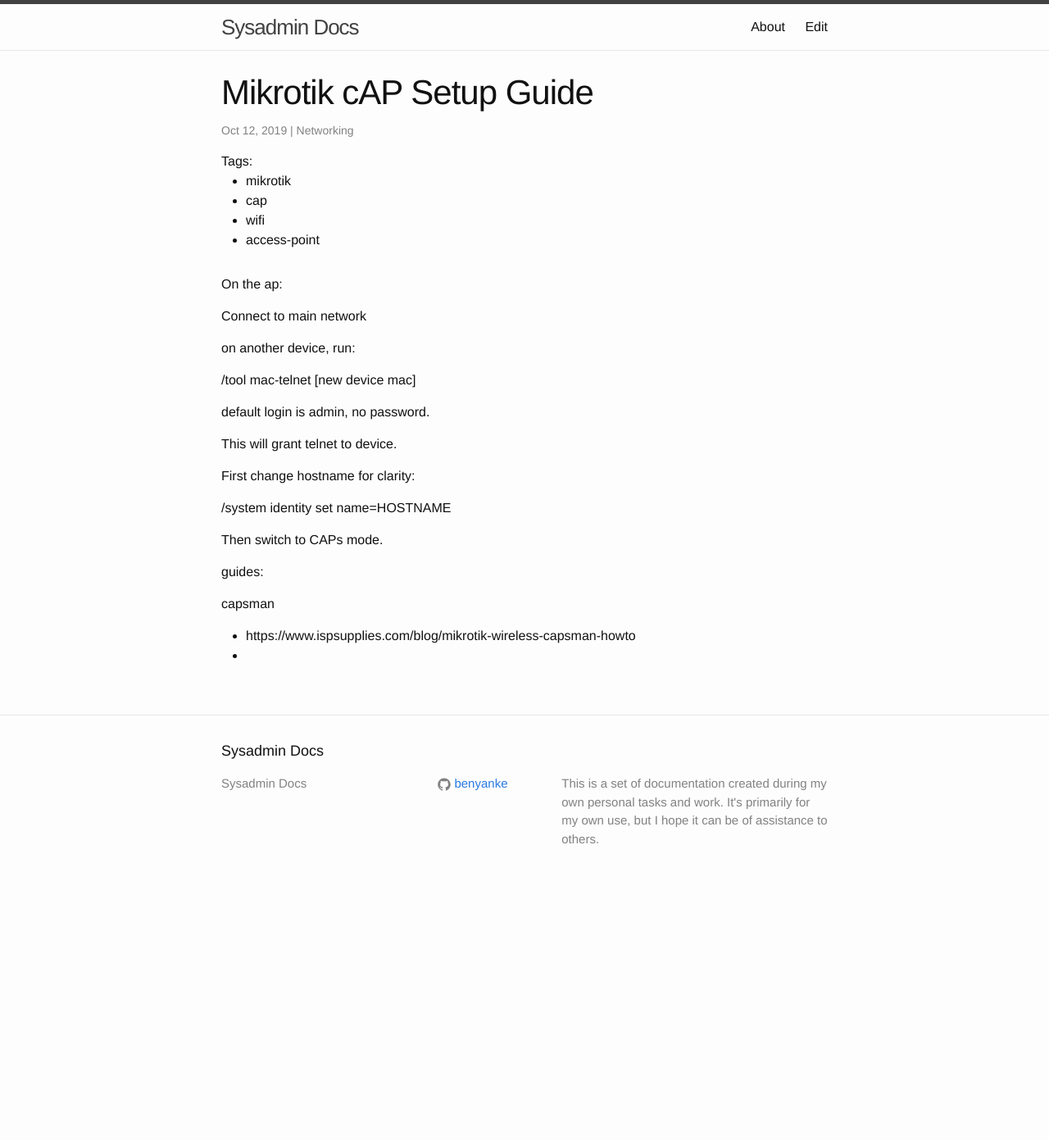
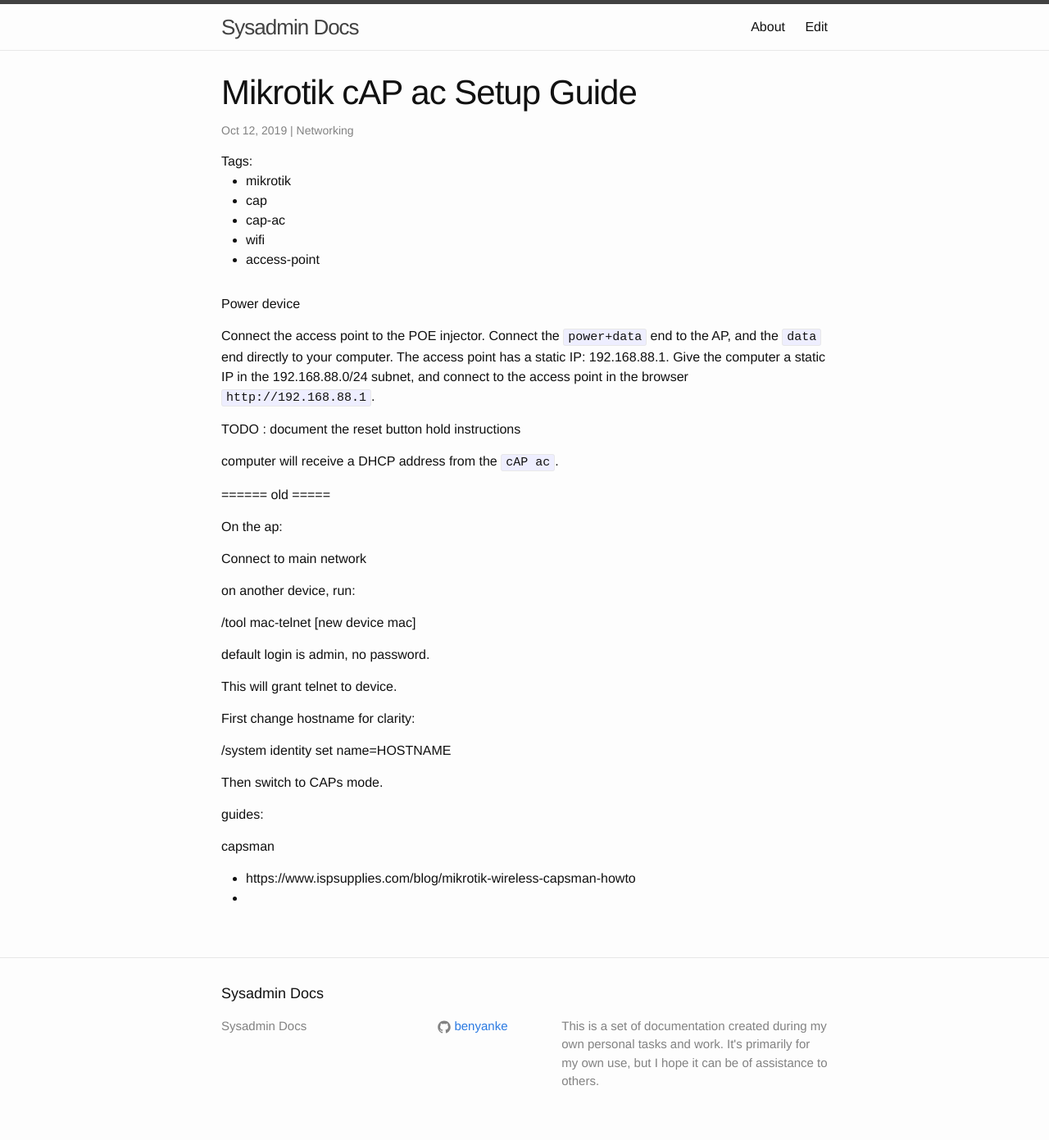
Before and after one commit to benyanke/docs, a Jekyll site: the page built from _posts/networking/mikrotik/2019-10-12-cap-ac-setup.markdown, in a window 1280 px wide. Shown: the whole page at 82% size. Built offline with Jekyll 4.4.1, drawn with Linux system fonts in a browser that asks for light colours; before the commit the page ends 1095 px from its top, so only the background shows below that.

Commit message:
Started - still in progress

```diff
--- a/_posts/networking/mikrotik/2019-10-12-cap-setup.markdown
+++ b/_posts/networking/mikrotik/2019-10-12-cap-ac-setup.markdown
@@ -1,16 +1,32 @@
 ---
 layout: post
-title:  "Mikrotik cAP Setup Guide"
+title:  "Mikrotik cAP ac Setup Guide"
 slug:   cap-setup-guide
 date:   2019-10-12 08:47:21
 categories: Networking
 tags:
  - mikrotik
  - cap
+ - cap-ac
  - wifi
  - access-point
 draft: true
 ---
+
+Power device
+
+Connect the access point to the POE injector. Connect the `power+data` end to the AP, and the `data` end directly to your computer. The access point has a static IP:
+192.168.88.1. Give the computer a static IP in the 192.168.88.0/24 subnet, and connect to the access point in the browser `http://192.168.88.1`.
+
+TODO : document the reset button hold instructions
+
+computer
+will receive a DHCP address from the `cAP ac`.
+
+
+======
+old
+=====
 
 On the ap:
 
```
Also changed, not shown: 1 other file.
